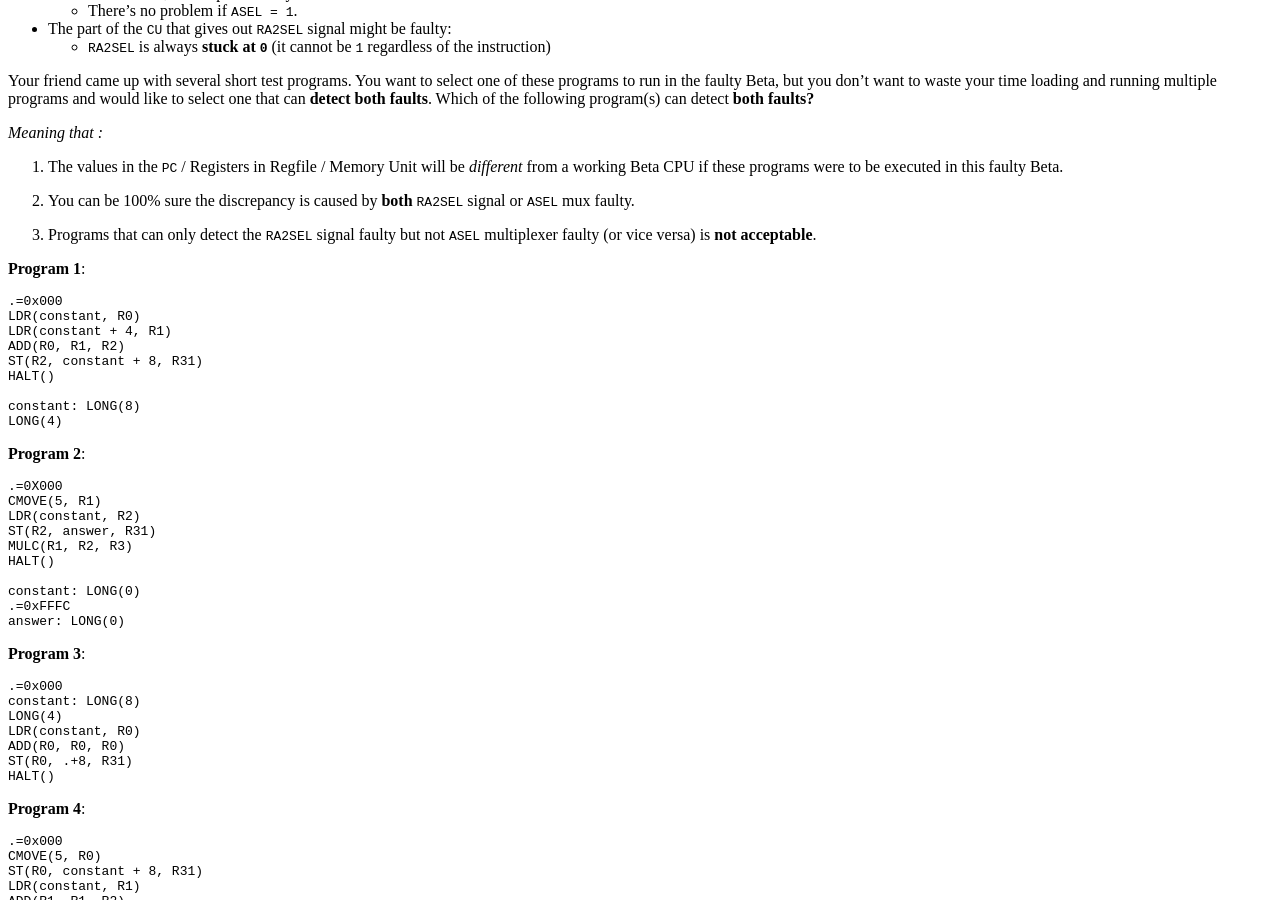
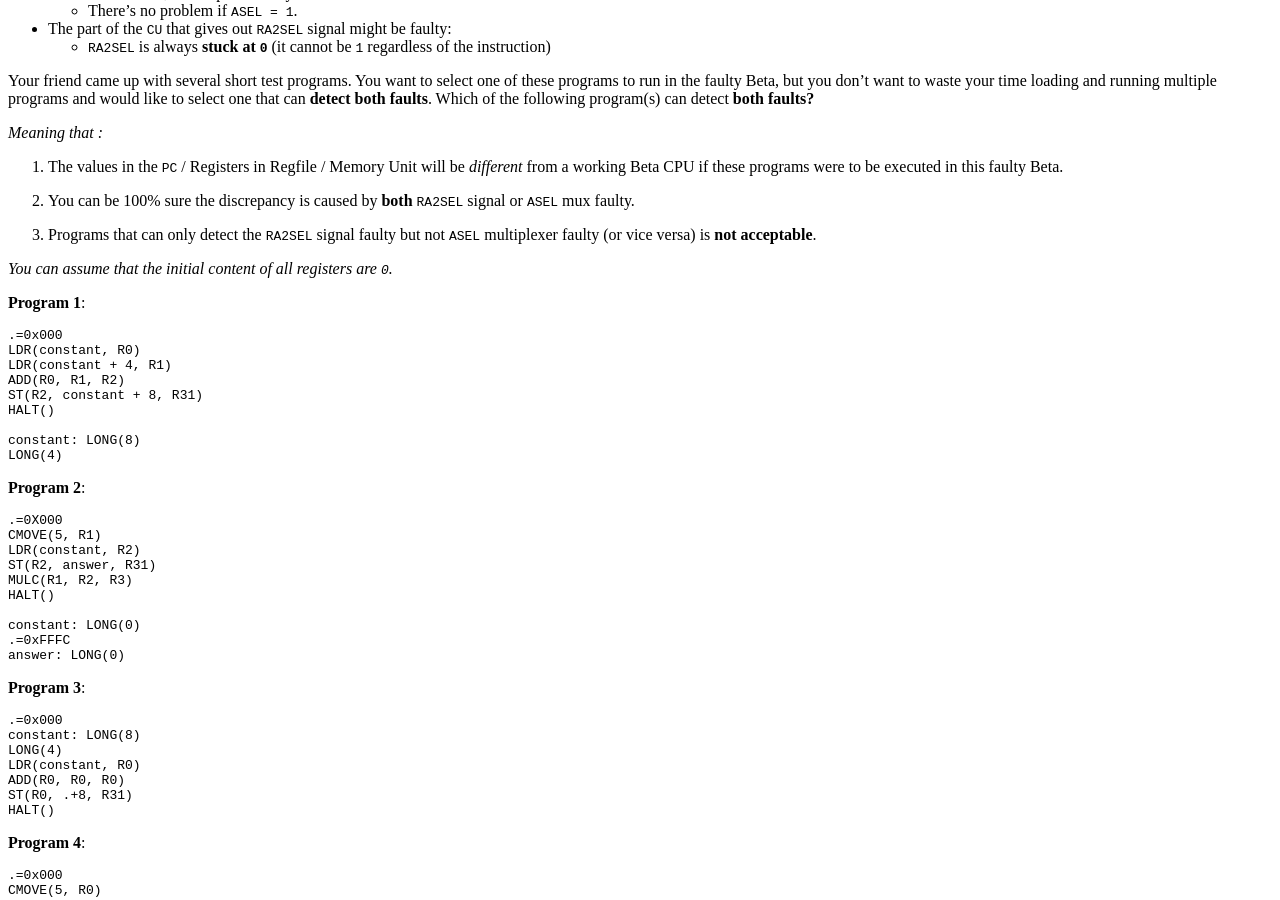
Before and after one commit to natalieagus/natalieagus.github.io, a Jekyll site: the page built from 50002/50002problem_set_5.md, in a window 1280 px wide and 900 px high, scrolled down 3472 px. Built offline with Jekyll 4.4.1, drawn with Linux system fonts in a browser that asks for light colours; formulas are drawn with MathJax 3; a script that is not in the unit is left out; the repository's description, which GitHub fills in, is left out.

Commit message:
50002/50002problem_set_5.md updated from https://stackedit.io/

````diff
--- a/50002/50002problem_set_5.md
+++ b/50002/50002problem_set_5.md
@@ -293,6 +293,8 @@ Your friend came up with several short test programs. You want to select one of
 
 3.  Programs that can only detect the `RA2SEL` signal faulty but not `ASEL` multiplexer faulty (or vice versa) is **not acceptable**.
 
+*You can assume that the initial content of all registers are `0`.*
+
 **Program 1**:
 ```
 .=0x000
@@ -358,12 +360,12 @@ For **Program 1**:
 * We will end up storing 8 instead of 12 to `Mem[constant + 8]` if `RA2SEL` signal remains `0` due to the faulty `CU`.
 
 For **Program 4**:
-*
+* The content of `R21` is stored to `Mem[Constant+8]` instead of the content of `R0`. Therefore, `Mem[Constant+8]`  is `0` instead of
 
 </details>
 <br/>
 {::options parse_block_html="false" /}
 <!--stackedit_data:
-eyJoaXN0b3J5IjpbNzI4Mjg0MjU4LDIwNjc4OTM3MjUsLTExMj
-A0Mzk3ODVdfQ==
+eyJoaXN0b3J5IjpbLTE3MzgzNTIzODUsNzI4Mjg0MjU4LDIwNj
+c4OTM3MjUsLTExMjA0Mzk3ODVdfQ==
 -->
````
